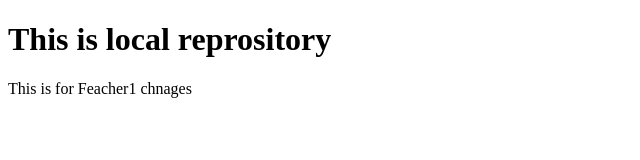
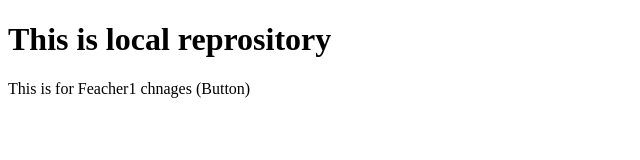
Before and after one commit to sanketkingare/localrepro, a plain HTML site: page index.html in a window 1280 px wide. Shown: the full height of the page, 0-640 px from the left. Drawn offline with Linux system fonts and the light colour scheme.

```diff
--- a/index.html
+++ b/index.html
@@ -7,6 +7,6 @@
 </head>
 <body>
     <h1>This is local reprository</h1>
-    <p>This is for Feacher1 chnages</p>
+    <p>This is for Feacher1 chnages (Button)</p>
 </body>
 </html>
```
